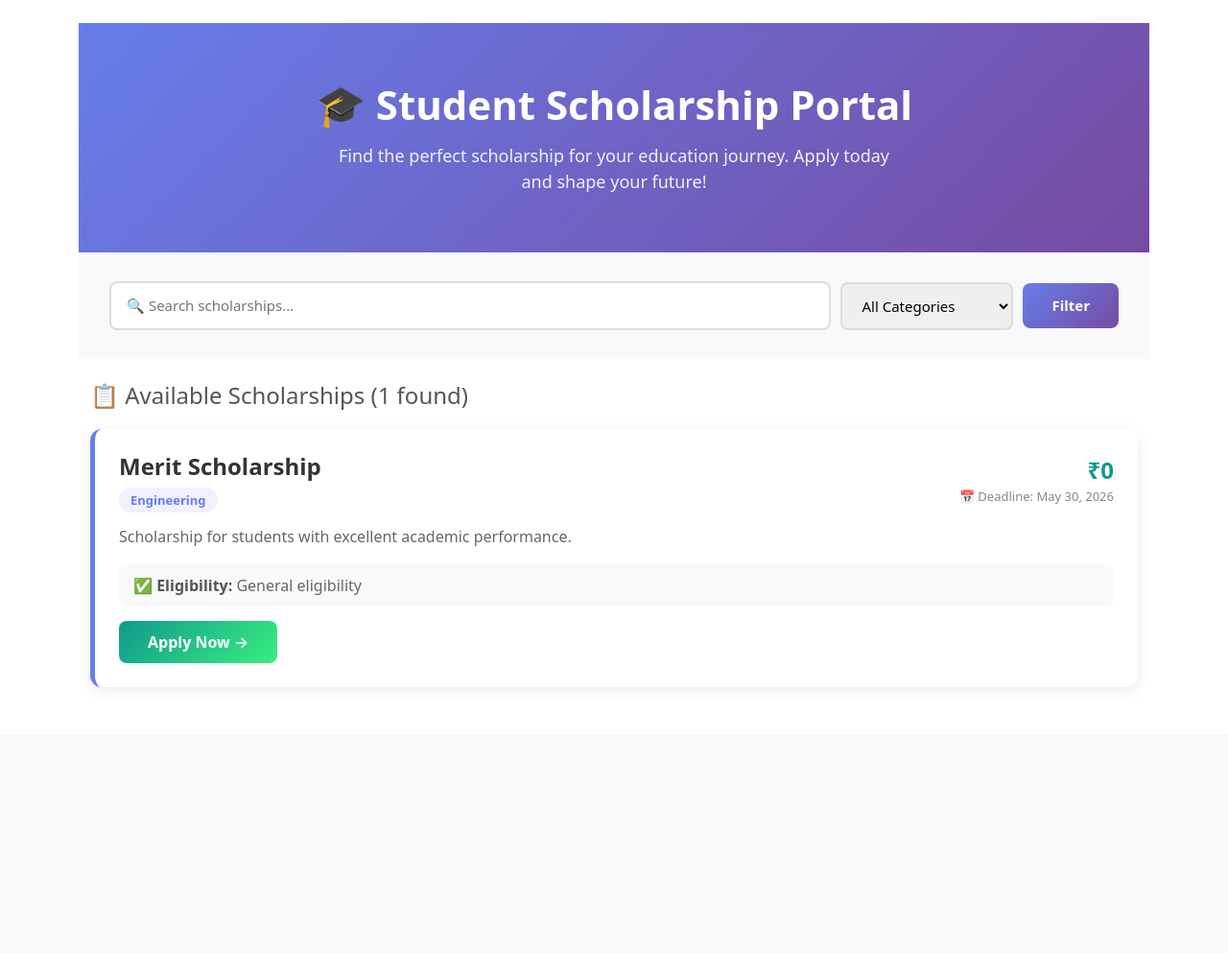
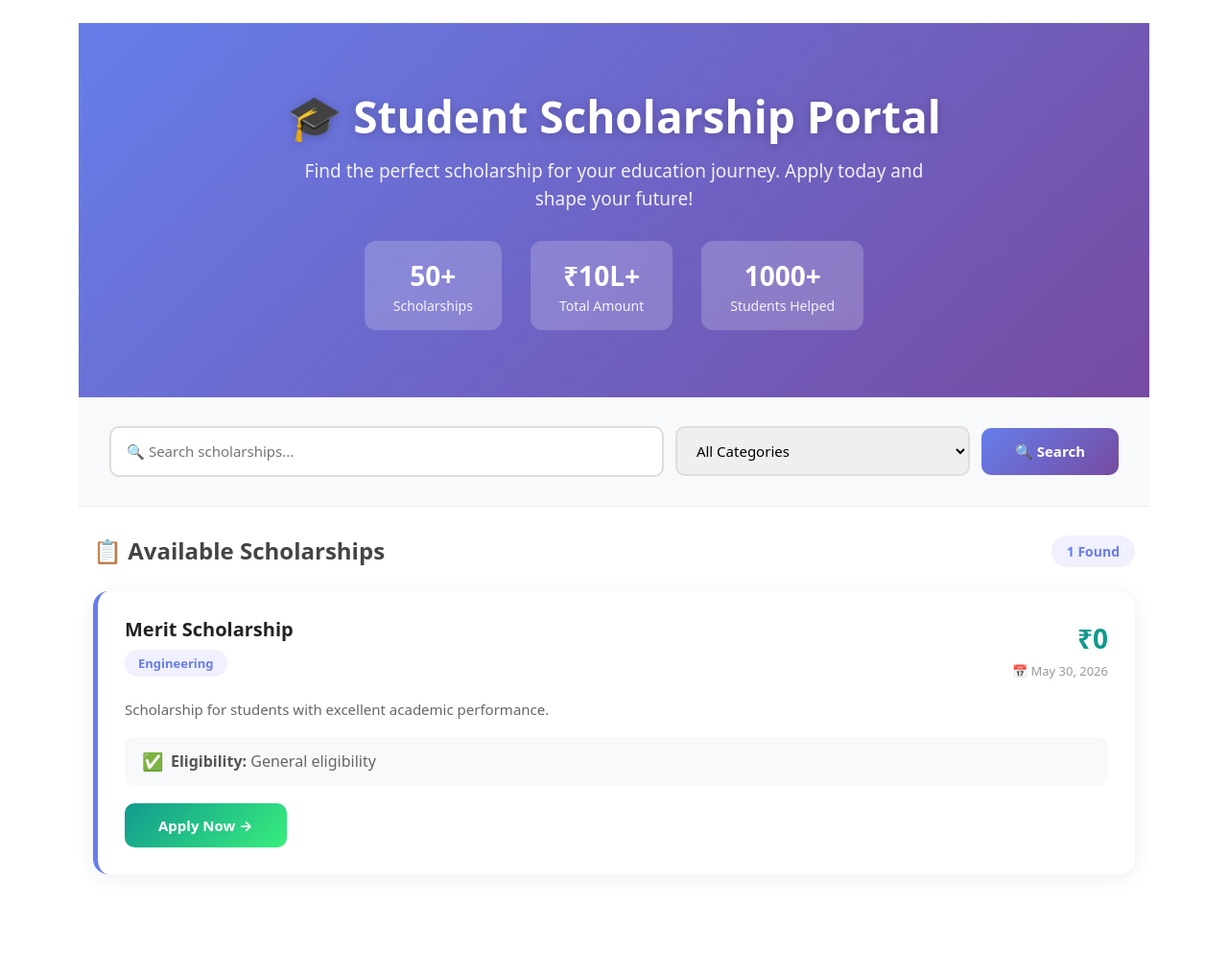
Before and after one commit to likhithar01/student_scholarship_portal, a Django app: template scholarships/templates/home.html in a window 1280 px wide. Shown: the part 56-1049 px from the top of the page at 96% size. Before the commit the page ends 772 px from the top, so only its background shows below. Run offline with Django 5.2, Linux system fonts and the light colour scheme; the template is opened without the code that fills it: values that come from a table or form of the project are taken from there, others are empty; data comes from the database, SQL or seed files in the repository.

Commit message:
improved home page design

```diff
--- a/scholarships/templates/home.html
+++ b/scholarships/templates/home.html
@@ -2,77 +2,99 @@
 {% block content %}
 
 <!-- Hero Banner -->
-<div style="background:linear-gradient(135deg,#667eea,#764ba2); color:white; padding:60px 20px; text-align:center;">
-  <h1 style="font-size:42px; font-weight:800; margin-bottom:15px;">🎓 Student Scholarship Portal</h1>
-  <p style="font-size:18px; opacity:0.9; max-width:600px; margin:0 auto;">Find the perfect scholarship for your education journey. Apply today and shape your future!</p>
+<div style="background:linear-gradient(135deg,#667eea 0%,#764ba2 100%); color:white; padding:70px 20px; text-align:center;">
+  <h1 style="font-size:46px; font-weight:800; margin-bottom:15px; text-shadow:0 2px 10px rgba(0,0,0,0.2);">🎓 Student Scholarship Portal</h1>
+  <p style="font-size:19px; opacity:0.9; max-width:650px; margin:0 auto 25px;">Find the perfect scholarship for your education journey. Apply today and shape your future!</p>
+  <div style="display:flex; justify-content:center; gap:30px; flex-wrap:wrap; margin-top:30px;">
+    <div style="background:rgba(255,255,255,0.2); padding:15px 30px; border-radius:12px; backdrop-filter:blur(10px);">
+      <div style="font-size:28px; font-weight:800;">50+</div>
+      <div style="font-size:14px; opacity:0.9;">Scholarships</div>
+    </div>
+    <div style="background:rgba(255,255,255,0.2); padding:15px 30px; border-radius:12px; backdrop-filter:blur(10px);">
+      <div style="font-size:28px; font-weight:800;">₹10L+</div>
+      <div style="font-size:14px; opacity:0.9;">Total Amount</div>
+    </div>
+    <div style="background:rgba(255,255,255,0.2); padding:15px 30px; border-radius:12px; backdrop-filter:blur(10px);">
+      <div style="font-size:28px; font-weight:800;">1000+</div>
+      <div style="font-size:14px; opacity:0.9;">Students Helped</div>
+    </div>
+  </div>
 </div>
 
 <!-- Search & Filter -->
-<div style="background:#f8f9fa; padding:30px 20px;">
+<div style="background:#f8f9fa; padding:30px 20px; border-bottom:1px solid #eee;">
   <div class="container">
     <form method="GET">
-      <div style="display:flex; gap:10px; flex-wrap:wrap; align-items:center; justify-content:center;">
-
+      <div style="display:flex; gap:12px; flex-wrap:wrap; align-items:center; justify-content:center;">
         <input type="text" name="q" value="{{ request.GET.q }}" placeholder="🔍 Search scholarships..."
-               style="flex:1; min-width:200px; padding:12px 16px; border-radius:8px; border:2px solid #ddd; font-size:15px;">
-
-        <select name="category" style="padding:12px 16px; border-radius:8px; border:2px solid #ddd; font-size:15px; min-width:180px;">
+               style="flex:2; min-width:220px; padding:13px 16px; border-radius:10px; border:2px solid #ddd; font-size:15px; outline:none;">
+        <select name="category" style="flex:1; min-width:180px; padding:13px 16px; border-radius:10px; border:2px solid #ddd; font-size:15px; outline:none;">
           <option value="">All Categories</option>
-          <option value="Engineering" {% if request.GET.category == 'Engineering' %}selected{% endif %}>Engineering</option>
-          <option value="Medical" {% if request.GET.category == 'Medical' %}selected{% endif %}>Medical</option>
-          <option value="Arts" {% if request.GET.category == 'Arts' %}selected{% endif %}>Arts</option>
-          <option value="Internship" {% if request.GET.category == 'Internship' %}selected{% endif %}>Internship</option>
-          <option value="Government" {% if request.GET.category == 'Government' %}selected{% endif %}>Government</option>
+          <option value="Engineering" {% if request.GET.category == 'Engineering' %}selected{% endif %}>🔧 Engineering</option>
+          <option value="Medical" {% if request.GET.category == 'Medical' %}selected{% endif %}>🏥 Medical</option>
+          <option value="Arts" {% if request.GET.category == 'Arts' %}selected{% endif %}>🎨 Arts</option>
+          <option value="Internship" {% if request.GET.category == 'Internship' %}selected{% endif %}>💼 Internship</option>
+          <option value="Government" {% if request.GET.category == 'Government' %}selected{% endif %}>🏛️ Government</option>
         </select>
-
-        <button type="submit" style="padding:12px 30px; background:linear-gradient(135deg,#667eea,#764ba2); color:white; border:none; border-radius:8px; font-size:15px; font-weight:600; cursor:pointer;">
-          Filter
+        <button type="submit" style="padding:13px 35px; background:linear-gradient(135deg,#667eea,#764ba2); color:white; border:none; border-radius:10px; font-size:15px; font-weight:700; cursor:pointer; white-space:nowrap;">
+          🔍 Search
         </button>
-
       </div>
     </form>
   </div>
 </div>
 
 <!-- Scholarships List -->
-<div class="container mt-4 mb-5">
-  <h4 style="color:#555; margin-bottom:20px;">📋 Available Scholarships ({{ scholarships|length }} found)</h4>
+<div class="container" style="padding:30px 15px 60px;">
+
+  <div style="display:flex; justify-content:space-between; align-items:center; margin-bottom:25px; flex-wrap:wrap; gap:10px;">
+    <h4 style="color:#444; margin:0; font-weight:700;">📋 Available Scholarships</h4>
+    <span style="background:#f0f0ff; color:#667eea; padding:6px 16px; border-radius:20px; font-size:14px; font-weight:600;">
+      {{ scholarships|length }} Found
+    </span>
+  </div>
 
   {% for scholarship in scholarships %}
-  <div style="background:white; border-radius:12px; padding:25px; margin-bottom:20px; box-shadow:0 4px 15px rgba(0,0,0,0.08); border-left:5px solid #667eea; transition:transform 0.2s;">
+  <div style="background:white; border-radius:16px; padding:28px; margin-bottom:22px; box-shadow:0 4px 20px rgba(0,0,0,0.07); border-left:5px solid #667eea; transition:all 0.3s;"
+       onmouseover="this.style.transform='translateY(-3px)'; this.style.boxShadow='0 8px 30px rgba(0,0,0,0.12)'"
+       onmouseout="this.style.transform='translateY(0)'; this.style.boxShadow='0 4px 20px rgba(0,0,0,0.07)'">
 
-    <div style="display:flex; justify-content:space-between; align-items:start; flex-wrap:wrap; gap:10px;">
-      <div>
-        <h4 style="color:#333; font-weight:700; margin:0 0 8px;">{{ scholarship.title }}</h4>
-        <span style="background:#f0f0ff; color:#667eea; padding:4px 12px; border-radius:20px; font-size:13px; font-weight:600;">
+    <div style="display:flex; justify-content:space-between; align-items:start; flex-wrap:wrap; gap:15px;">
+      <div style="flex:1;">
+        <h4 style="color:#222; font-weight:800; margin:0 0 10px; font-size:20px;">{{ scholarship.title }}</h4>
+        <span style="background:#f0f0ff; color:#667eea; padding:5px 14px; border-radius:20px; font-size:13px; font-weight:600;">
           {{ scholarship.category }}
         </span>
       </div>
       <div style="text-align:right;">
-        <div style="font-size:24px; font-weight:800; color:#11998e;">₹{{ scholarship.amount }}</div>
-        <div style="font-size:13px; color:#888;">📅 Deadline: {{ scholarship.deadline }}</div>
+        <div style="font-size:28px; font-weight:900; color:#11998e;">₹{{ scholarship.amount }}</div>
+        <div style="font-size:13px; color:#999; margin-top:4px;">📅 {{ scholarship.deadline }}</div>
       </div>
     </div>
 
-    <p style="color:#666; margin:15px 0; line-height:1.6;">{{ scholarship.description }}</p>
+    <p style="color:#666; margin:18px 0 15px; line-height:1.7; font-size:15px;">{{ scholarship.description }}</p>
 
-    <div style="background:#f8f9fa; padding:10px 15px; border-radius:8px; margin-bottom:15px;">
-      <b style="color:#555;">✅ Eligibility:</b> <span style="color:#666;">{{ scholarship.eligibility }}</span>
+    <div style="background:#f8f9fa; padding:12px 18px; border-radius:10px; margin-bottom:18px; display:flex; align-items:center; gap:8px;">
+      <span style="color:#667eea; font-size:18px;">✅</span>
+      <div><b style="color:#555;">Eligibility:</b> <span style="color:#666;">{{ scholarship.eligibility }}</span></div>
     </div>
 
     <a href="{% url 'apply' scholarship.id %}"
-       style="display:inline-block; padding:10px 30px; background:linear-gradient(135deg,#11998e,#38ef7d); color:white; border-radius:8px; font-weight:600; text-decoration:none;">
+       style="display:inline-block; padding:12px 35px; background:linear-gradient(135deg,#11998e,#38ef7d); color:white; border-radius:10px; font-weight:700; text-decoration:none; font-size:15px; transition:opacity 0.2s;"
+       onmouseover="this.style.opacity='0.9'"
+       onmouseout="this.style.opacity='1'">
       Apply Now →
     </a>
 
   </div>
   {% empty %}
-  <div style="text-align:center; padding:60px; color:#888;">
-    <div style="font-size:60px;">🔍</div>
-    <h4>No scholarships found</h4>
-    <p>Try different search terms or categories</p>
+  <div style="text-align:center; padding:80px 20px; color:#aaa;">
+    <div style="font-size:70px; margin-bottom:20px;">🔍</div>
+    <h4 style="color:#888; font-size:22px;">No scholarships found</h4>
+    <p style="font-size:16px;">Try different search terms or categories</p>
   </div>
   {% endfor %}
+
 </div>
 
 {% endblock %}
```
